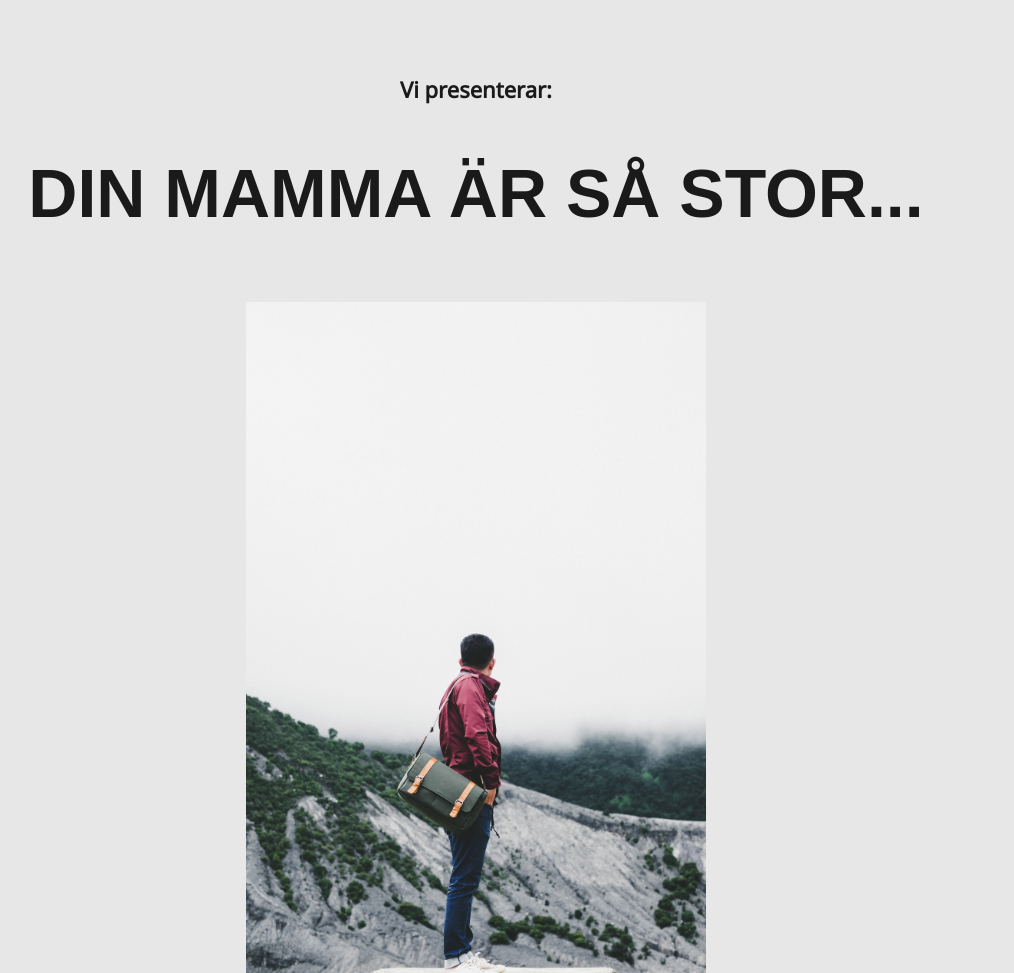
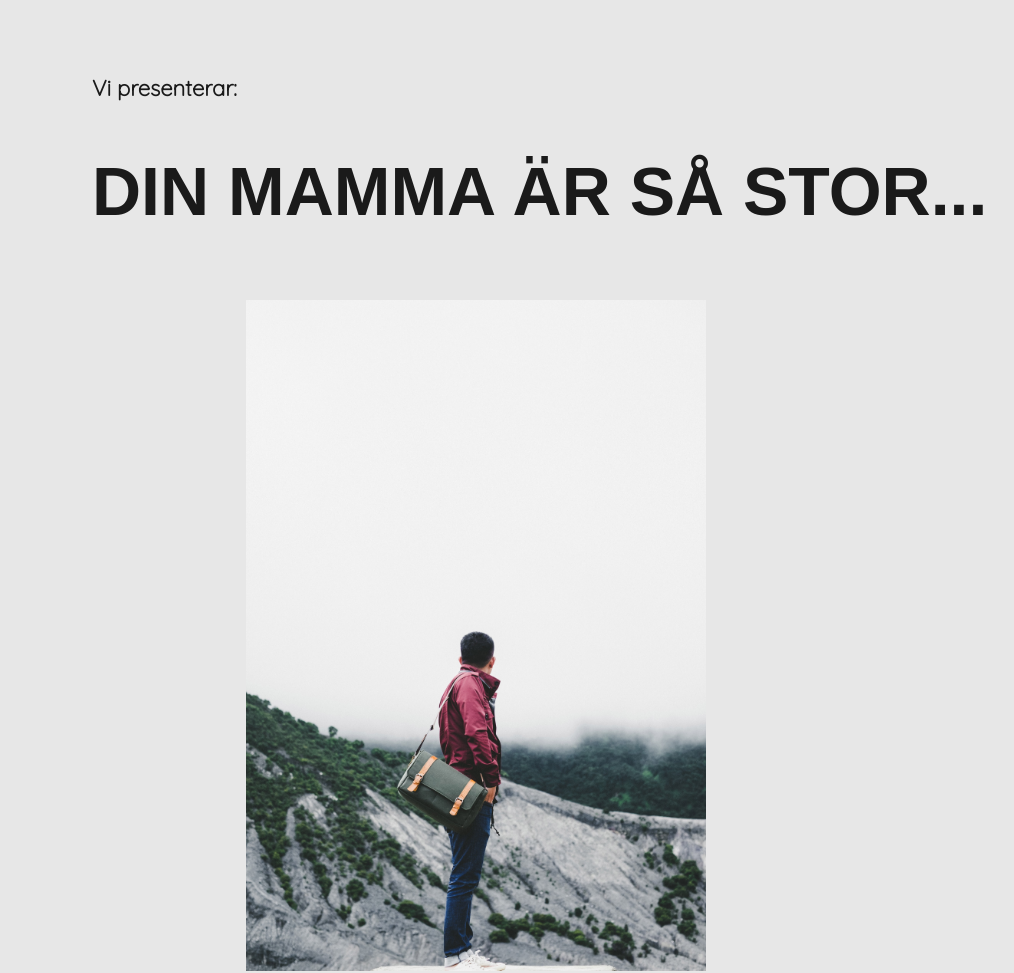
Before and after one commit to Ljungblad/sammanslaget-2020, a plain HTML site: page index.html in a window 1280 px wide. Shown: the top 973 px of the page, without its empty margins (164-1178 px from the left). Drawn offline with nearby package versions, Linux system fonts and the light colour scheme.

Commit message:
added new font

```diff
--- a/style.css
+++ b/style.css
@@ -1,7 +1,7 @@
 /* FONTS */
 @import url("https://fonts.googleapis.com/css2?family=Source+Sans+Pro:wght@1,600&display=swap");
 @import url("https://fonts.googleapis.com/css2?family=EB+Garamond:wght@500&display=swap");
-@import url("https://fonts.googleapis.com/css2?family=Noto+Sans&display=swap");
+@import url("https://fonts.googleapis.com/css2?family=Quicksand:wght@300&display=swap");
 
 * {
   margin: 0;
@@ -33,7 +33,7 @@ body {
 
 .presentation-headline {
   font-size: 22px;
-  font-family: "Noto Sans", sans-serif;
+  font-family: "Quicksand", sans-serif;
 }
 
 .headline {
@@ -136,15 +136,16 @@ footer img {
 
   .title-wrapper h1 {
     margin-top: 50px;
+    padding-left: 20vw;
   }
 
   .presentation-headline {
-    text-align: center;
+    /* text-align: center; */
   }
 
   .headline {
     font-size: 68px;
-    text-align: center;
+    /* text-align: center; */
   }
 
   .posters-wrapper img {
```
